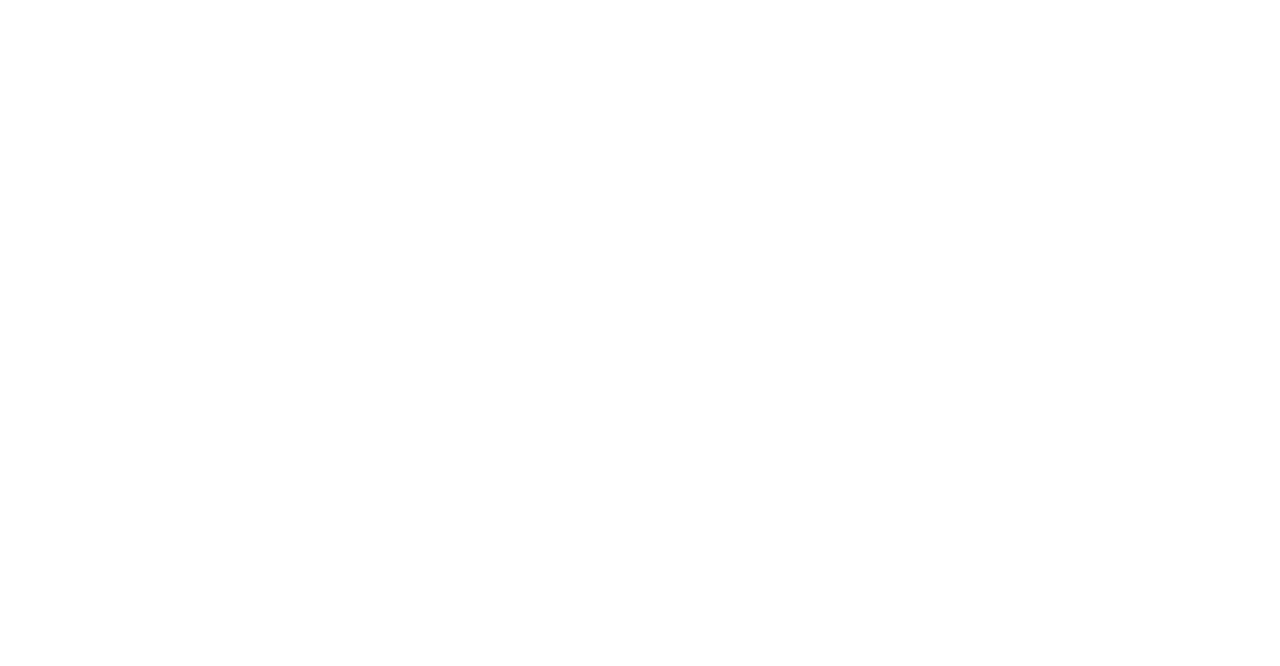
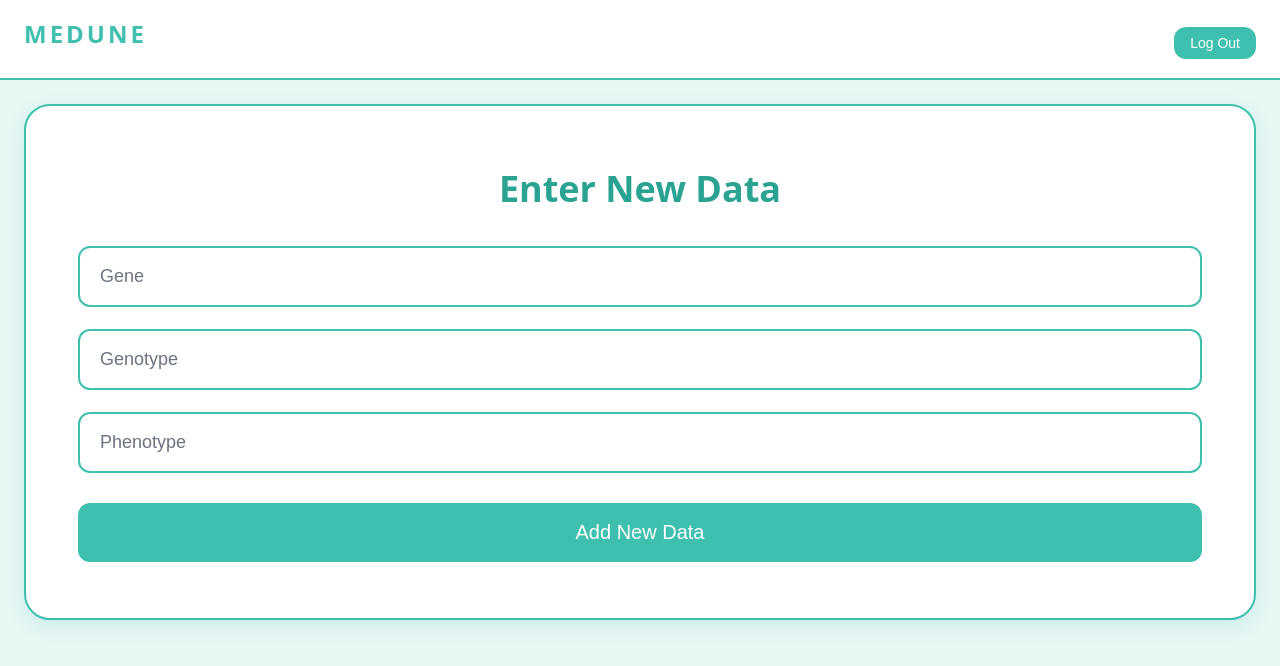
Before and after one commit to alexandrahuynh/Medune, a React app in the folder frontend/: page /data_entry in a window 1280 px wide. Before the commit this address had no page. Shown: the top 666 px of the page. Built offline with nearby package versions, Linux system fonts and the light colour scheme; the HTML template or start-up script is replaced by a standard one.

Commit message:
Added Nonfunctional Search Bar and Data Entry Page

```diff
--- a/frontend/src/App.css
+++ b/frontend/src/App.css
@@ -44,42 +44,6 @@
   background: var(--teal-light);
   padding: 24px;
   box-sizing: border-box;
-}
-
-.card_data_container {
-  width: 100%;
-  background: var(--card-bg);
-  border: 2px solid var(--teal);
-  border-radius: 26px;
-  padding: 56px 52px;
-  align-items: center;
-  justify-content: center;
-  display: flex;
-  flex-direction: column;
-  gap: 22px;
-  box-shadow: 0 6px 18px var(--shadow);
-}
-
-.card_data {
-  width: 100%;
-  background: var(--card-bg);
-  border: 2px solid var(--teal);
-  border-radius: 26px;
-  padding: 20px 20px;
-  display: flex;
-  flex-direction: column;
-  text-align: left;
-  box-shadow: 0 6px 18px var(--shadow);
-  line-height: 0px;
-}
-
-.card_header {
-  color: var(--teal-dark);
-}
-
-.card_timestamp {
-  color: var(--teal-dark);
-  font-size: 12px;
 }
 
 /* "MEDUNE" logo text. */
@@ -222,3 +186,58 @@
   text-align: center;
   color: var(--text-dark);
 }
+
+.card_data_container {
+  width: 100%;
+  background: var(--card-bg);
+  border: 2px solid var(--teal);
+  border-radius: 26px;
+  padding: 56px 52px;
+  align-items: center;
+  justify-content: space-between;
+  display: flex;
+  flex-direction: column;
+  gap: 22px;
+  box-shadow: 0 6px 18px var(--shadow);
+}
+
+.search_bar {
+  width: 80%;
+  padding: 18px 20px;
+  border: 2px solid var(--field-border);
+  border-radius: 12px;
+  font-size: 18px;
+  color: var(--text-dark);
+  box-sizing: border-box;
+  outline: none;
+}
+
+.card_data {
+  width: 100%;
+  background: var(--card-bg);
+  border: 2px solid var(--teal);
+  border-radius: 26px;
+  padding: 20px 20px;
+  display: flex;
+  flex-direction: column;
+  text-align: left;
+  box-shadow: 0 6px 18px var(--shadow);
+  line-height: 0px;
+}
+
+.card_header {
+  color: var(--teal-dark);
+}
+
+.card_timestamp {
+  color: var(--teal-dark);
+  font-size: 12px;
+}
+
+.header_with_button {
+  width: 100%;
+  display: flex;
+  flex-direction: row;
+  align-items: center;
+  justify-content: space-between;
+}
--- a/frontend/src/App.jsx
+++ b/frontend/src/App.jsx
@@ -2,6 +2,7 @@
 import Login from "./pages/Login";
 import Signup from "./pages/Signup";
 import Dashboard from "./pages/Dashboard";
+import Data_Entry from "./pages/Data_Entry";
 import { getCurrentUser } from "./utils/auth";
 import "./App.css";
 
@@ -18,6 +19,7 @@
       <Routes>
         <Route path="/" element={<Login />} />
         <Route path="/signup" element={<Signup />} />
+        <Route path="/data_entry" element={<Data_Entry />} />
         <Route
           path="/dashboard"
           element={
--- a/frontend/src/pages/Dashboard.jsx
+++ b/frontend/src/pages/Dashboard.jsx
@@ -1,5 +1,6 @@
 import { useNavigate } from "react-router-dom";
 import { getCurrentUser, logOut } from "../utils/auth";
+import Header from "./Header";
 
 function Dashboard() {
   const navigate = useNavigate();
@@ -8,8 +9,12 @@
   const user = getCurrentUser();
 
   function handleLogout() {
-    logOut();
-    navigate("/"); // back to the login page
+        logOut();
+        navigate("/"); // back to the login page
+    }
+
+  function handleDataEntry() {
+    navigate("/data_entry");
   }
 
   // Array stores PGx data as strings-- once we integrate with the backend we'll push data in here iteratively but for now it just has static junk data
@@ -19,7 +24,7 @@
     ["ENTRY 3", "7/9/2026", "Manual Entry", "*2/*2", "Poor Metabolizer"]
   ];
 
-  // Takes a PGx data point and formats it into a card
+  // Takes a set of strings representing a PGx data point and formats it into a card
   function DisplayDataCard(geneName, timestamp, source, genotype, phenotype) {
     return (
       <div className="card_data">
@@ -41,19 +46,26 @@
 
   return (
     <div className="dashboard">
-      <header className="dashboard-header">
-        <h1 className="brand">MEDUNE</h1>
-        <button className="btn btn-small" type="button" onClick={handleLogout}>
-          Log Out
-        </button>
-      </header>
-
+      {Header()}
       <main className="dashboard-body">
         <h2>Welcome, {user ? user.firstName : "Patient"}</h2>
-        <p>This is your dashboard. Content coming soon.</p>
+        <form>
+          <input
+            className="search_bar"
+            type="text"
+            placeholder="Search Medication Database"
+            />
+        </form>
           <div className="profile_page">
             <div className="card_data_container">
-              <h2>Logged PGx Data</h2>
+              <header className="header_with_button">
+                <h2>
+                  Logged PGx Data
+                </h2>
+                <button className="btn btn-small" type="button" onClick={handleDataEntry}>
+                    Enter New Data
+                </button>
+              </header>
               {DisplayDataCardList()}
             </div>
           </div>
--- /dev/null
+++ b/frontend/src/pages/Data_Entry.jsx
@@ -0,0 +1,79 @@
+import { useState } from "react";
+import { useNavigate, Link } from "react-router-dom";
+import Header from "./Header";
+
+// Largely just copied over from the signup page. I'll rewrite what I have here so it actually works to submit the data
+function Data_Entry() {
+  const navigate = useNavigate();
+
+  // Form fields.
+  const [gene, setGene] = useState("");
+  const [genotype, setGenotype] = useState("");
+  const [phenotype, setPhenotype] = useState("");
+
+  // Message shown when something goes wrong.
+  const [error, setError] = useState("");
+
+  function handleSubmit(event) {
+    event.preventDefault(); // stop the page from reloading
+
+    // Basic validation: no empty fields.
+    if (!gene || !genotype || !phenotype) {
+      setError("Please fill in all fields.");
+      return;
+    }
+
+    // Try to create the account using the localStorage helper (FIX THIS PART FOR DATA ENTRY)
+    // const result = signUp(gene, genotype, phenotype, password);
+    if (!result.ok) {
+      setError(result.error);
+      return;
+    }
+
+    // Success: send the user to the login page to sign in.
+    navigate("/");
+  }
+
+  return (
+    <div className="dashboard">
+        {Header()}
+        <main className = "dashboard_body">
+            <div className = "profile_page">
+                <form className="card_data_container" onSubmit={handleSubmit}>
+                    <h2 className="section-title">Enter New Data</h2>
+
+                    {error && <p className="error">{error}</p>}
+
+                    <input
+                    className="input"
+                    type="text"
+                    placeholder="Gene"
+                    value={gene}
+                    onChange={(event) => setGene(event.target.value)}
+                    />
+                    <input
+                    className="input"
+                    type="text"
+                    placeholder="Genotype"
+                    value={genotype}
+                    onChange={(event) => setGenotype(event.target.value)}
+                    />
+                    <input
+                    className="input"
+                    type="email"
+                    placeholder="Phenotype"
+                    value={phenotype}
+                    onChange={(event) => setPhenotype(event.target.value)}
+                    />
+
+                    <button className="btn" type="submit">
+                    Add New Data
+                    </button>
+                </form>
+            </div>
+      </main>
+    </div>
+  );
+}
+
+export default Data_Entry;
--- /dev/null
+++ b/frontend/src/pages/Header.jsx
@@ -0,0 +1,20 @@
+import { useNavigate } from "react-router-dom";
+import { getCurrentUser, logOut } from "../utils/auth";
+
+function Header() {
+    function handleLogout() {
+        logOut();
+        navigate("/"); // back to the login page
+    }
+
+    return(
+        <header className="dashboard-header">
+            <h1 className="brand">MEDUNE</h1>
+            <button className="btn btn-small" type="button" onClick={handleLogout}>
+                Log Out
+            </button>
+        </header>
+    );
+}
+
+export default Header;
```
